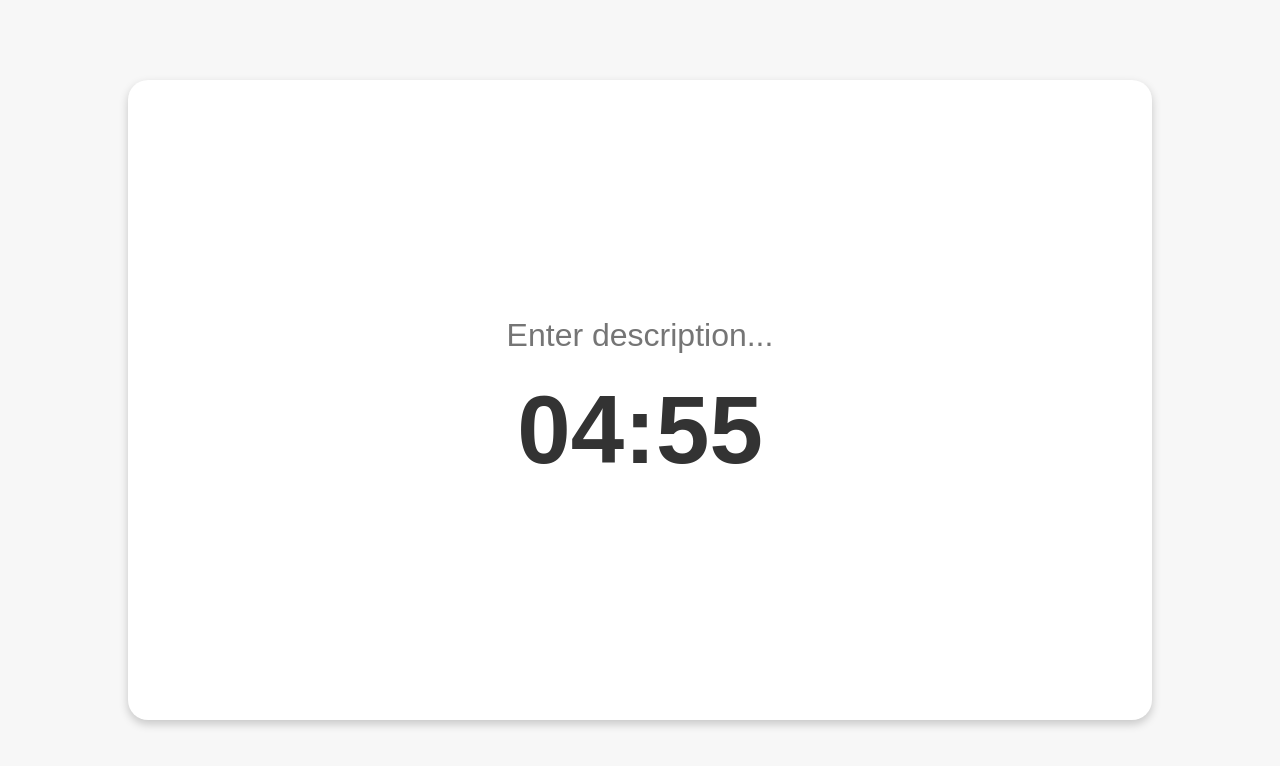
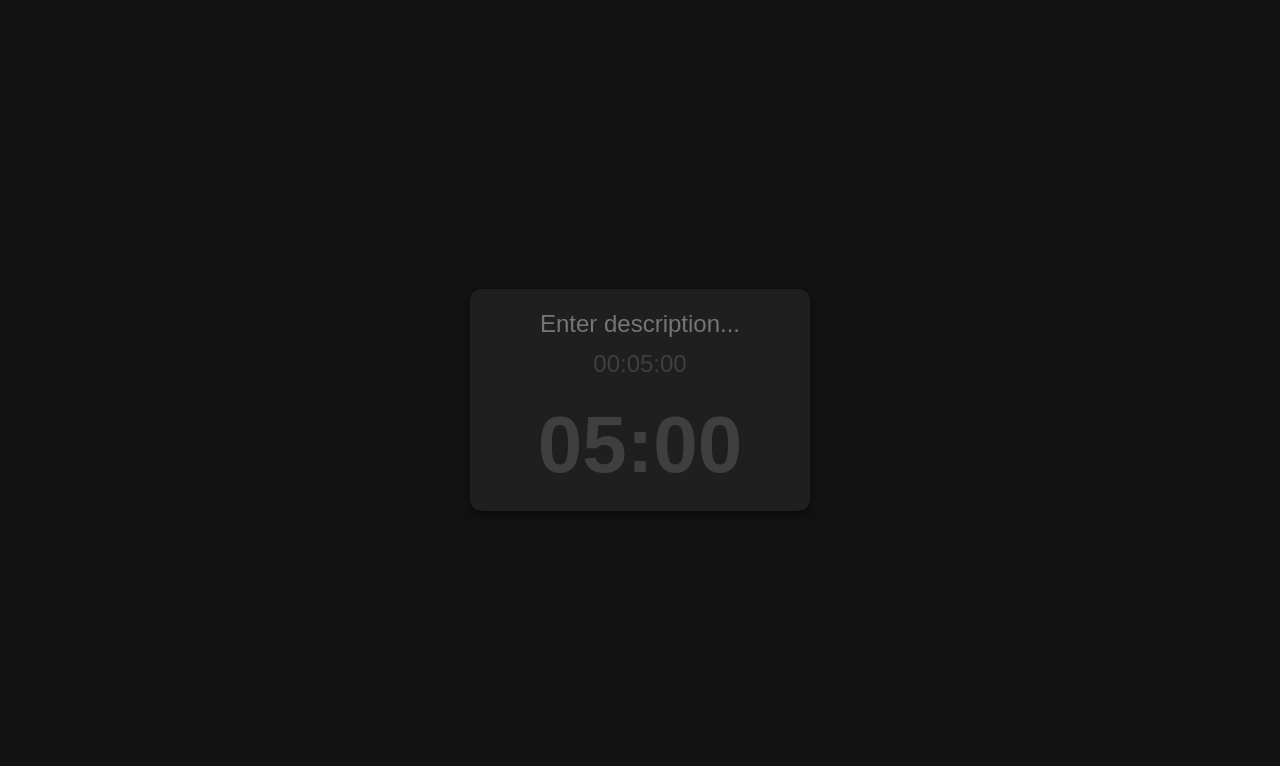
Before and after one commit to MateusMQ/FirstRepository, a website: page timerToNotion/index.html in a window 1280 px wide. Drawn offline with Linux system fonts and the light colour scheme.

Commit message:
estilização p/2 e forma de "hora" adicionado. Agora o timer também pode ser editado

```diff
--- a/timerToNotion/index.html
+++ b/timerToNotion/index.html
@@ -8,6 +8,7 @@
 <body>
   <div class="timer">
     <input type="text" id="description" placeholder="Enter description..." />
+    <input type="text" id="timeInput" placeholder="HH:MM:SS" value="00:05:00" />
     <h1 id="countdown">05:00</h1>
   </div>
   <script src="script.js"></script>
--- a/timerToNotion/script.js
+++ b/timerToNotion/script.js
@@ -1,26 +1,39 @@
-let timeInSeconds = 300;
+const countdownElement = document.getElementById("countdown");
+const timeInput = document.getElementById("timeInput");
 
-const countdownElement = document.getElementById('countdown');
+timeInput.addEventListener("input", () => {
+  const newTime = timeInput.value;
+  if (/^\d{2}:\d{2}:\d{2}$/.test(newTime)) { // Verifica se o formato é HH:MM:SS
+    countdownElement.textContent = newTime;
+  }
+});
 
-function formatTime(seconds) {
-  const minutes = Math.floor(seconds / 60);
-  const remainingSeconds = seconds % 60;
-  return `${String(minutes).padStart(2, '0')}:${String(remainingSeconds).padStart(2, '0')}`;
+let timer;
+function startTimer(duration) {
+  let [hours, minutes, seconds] = duration.split(":").map(Number);
+  const countdown = () => {
+    if (seconds === 0 && minutes === 0 && hours === 0) {
+      clearInterval(timer);
+      return;
+    }
+    if (seconds === 0) {
+      if (minutes > 0) {
+        minutes--;
+        seconds = 59;
+      } else if (hours > 0) {
+        hours--;
+        minutes = 59;
+        seconds = 59;
+      }
+    } else {
+      seconds--;
+    }
+    countdownElement.textContent = `${String(hours).padStart(2, "0")}:${String(minutes).padStart(2, "0")}:${String(seconds).padStart(2, "0")}`;
+  };
+  timer = setInterval(countdown, 1000);
 }
 
-countdownElement.innerHTML = formatTime(timeInSeconds);
-
-function startTimer() {
-  const timerInterval = setInterval(() => {
-    timeInSeconds--;
-
-    countdownElement.innerHTML = formatTime(timeInSeconds);
-
-    if (timeInSeconds <= 0) {
-      clearInterval(timerInterval);
-      countdownElement.innerHTML = "00:00";
-    }
-  }, 1000);
-}
-
-startTimer();
+timeInput.addEventListener("change", () => {
+  clearInterval(timer);
+  startTimer(timeInput.value);
+});
--- a/timerToNotion/styles.css
+++ b/timerToNotion/styles.css
@@ -4,36 +4,46 @@ body {
     align-items: center;
     min-height: 100vh;
     margin: 0;
-    background-color: #f7f7f7;
+    background-color: #121212; /* Cor de fundo escura */
     font-family: Arial, sans-serif;
   }
 
   .timer {
     display: flex;
-    flex-direction: column; /* Organiza os itens verticalmente */
+    flex-direction: column;
     justify-content: center;
     align-items: center;
-    width: 80vw;
-    height: 80vh;
-    background: #ffffff;
-    border: none;
-    border-radius: 20px;
-    box-shadow: 0 4px 10px rgba(0, 0, 0, 0.2);
+    width: 300px;
+    padding: 20px;
+    background: #1f1f1f; /* Fundo da caixa escura */
+    border-radius: 12px;
+    box-shadow: 0 4px 10px rgba(0, 0, 0, 0.4);
   }
 
   /* Estilo da descrição */
   #description {
-    font-size: 2em;
+    font-size: 1.5em;
+    text-align: center;
+    border: none;
+    outline: none;
+    margin-bottom: 10px;
+    background-color: transparent;
+    color: #ffffff; /* Cor do texto branca */
+  }
+
+  /* Estilo do campo de edição do tempo */
+  #timeInput {
+    font-size: 1.5em;
     text-align: center;
     border: none;
     outline: none;
     margin-bottom: 20px;
-    background-color: transparent; /* Remove o fundo do campo */
-    color: #606c76; /* Cor do texto */
+    background-color: transparent;
+    color: #3f3f3f; /* Cor do texto do tempo */
   }
 
   h1 {
-    font-size: 6em;
-    color: #333333;
+    font-size: 5em;
+    color: #3f3f3f; /* Cor do texto do contador */
     margin: 0;
   }
```
